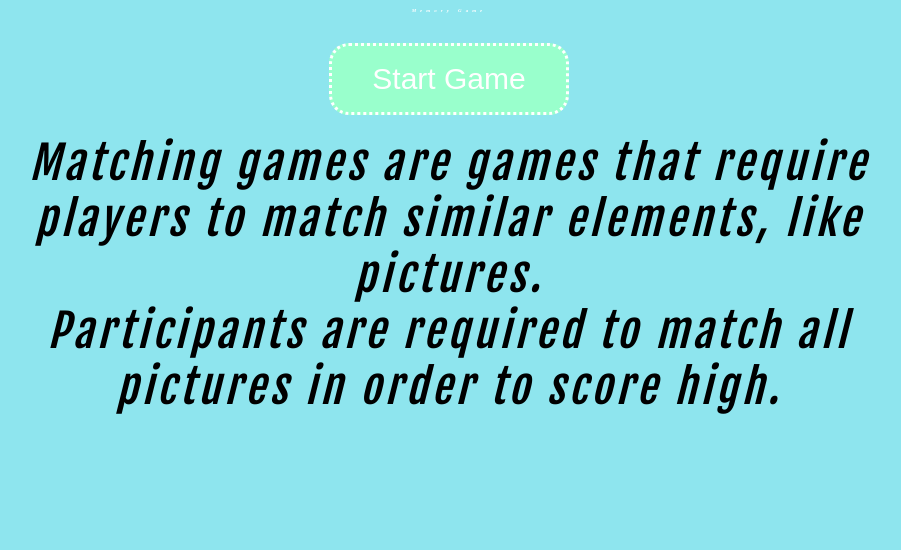
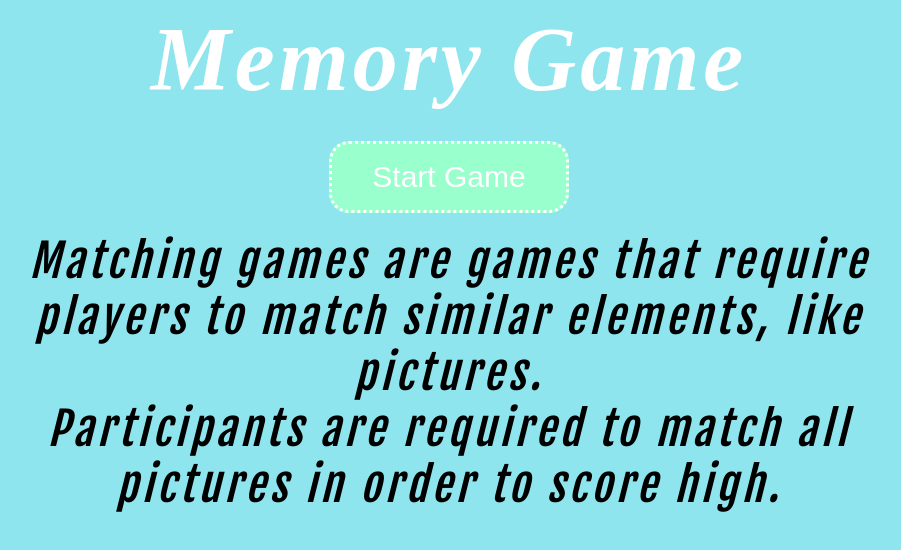
Before and after one commit to ECS-CS/live, a plain HTML site: page colgate/yvette-rodriguez/index.html in a window 1280 px wide. Shown: the whole page, without its empty margins (191-1092 px from the left). Drawn offline with Linux system fonts and the light colour scheme.

Commit message:
fix yvette

```diff
--- a/colgate/yvette-rodriguez/style.css
+++ b/colgate/yvette-rodriguez/style.css
@@ -9,7 +9,6 @@ body {
 h1 {
   color: white;
   font-family: Anton;
-  font-size: 5px;
   margin: 0;
   padding: 0;
 }
```
